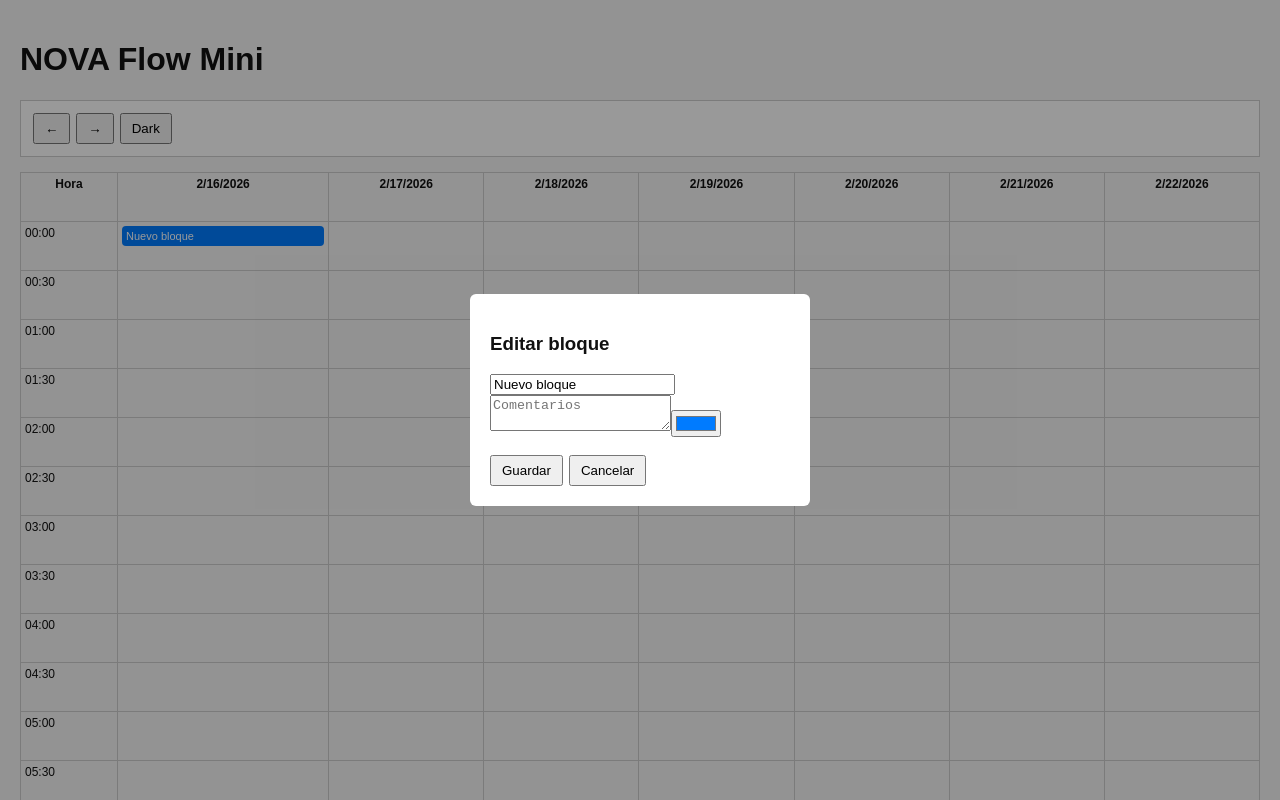
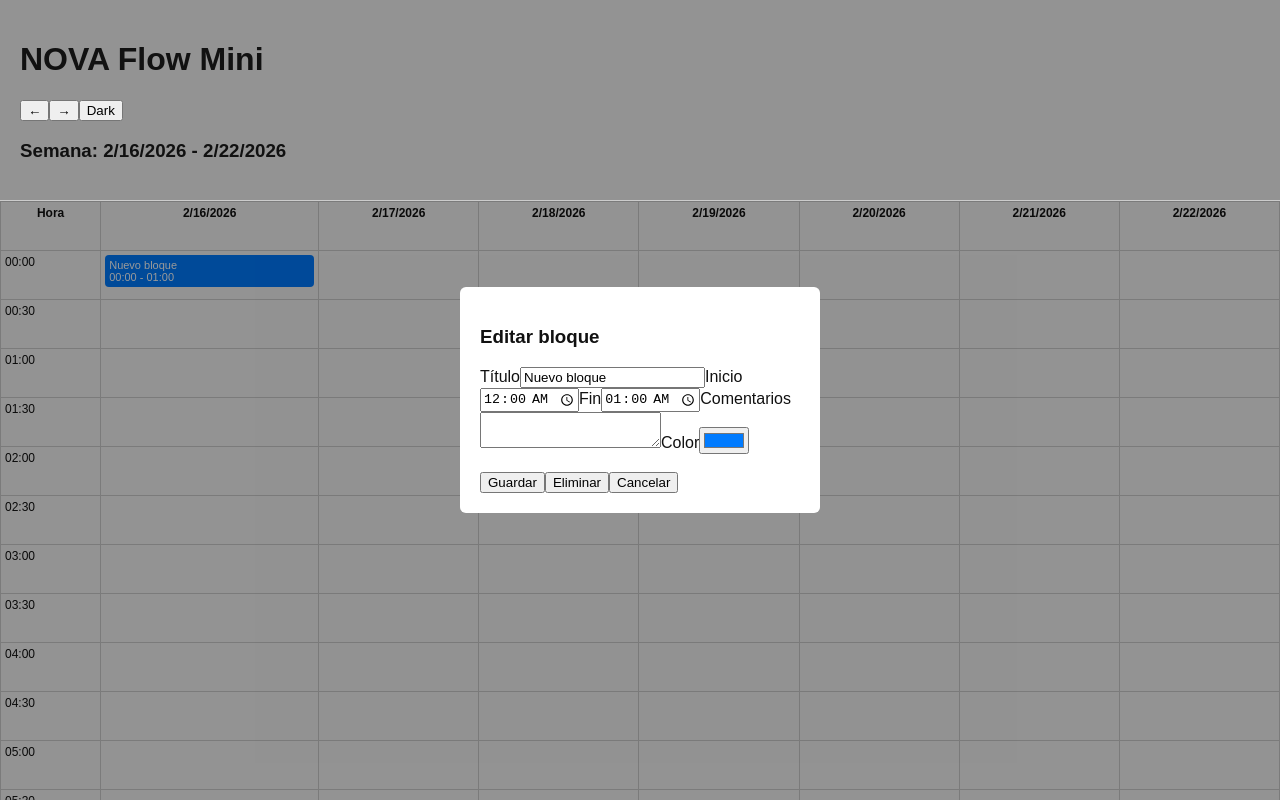
Before and after one commit to carloseradap/PIN-proyecto1, a React (Vite) app: page / in a window 1280 px wide. Both pictures are taken after a click on the element 203 px from the left and 245 px from the top of the page. Shown: the top 800 px of the page. Built offline with nearby package versions, Linux system fonts and the light colour scheme.

Commit message:
Update version, sticky block

```diff
--- a/src/App.tsx
+++ b/src/App.tsx
@@ -5,6 +5,10 @@ const SLOT = 30;
 
 const pad = (n: number) => n.toString().padStart(2, "0");
 const minToHHMM = (m: number) => `${pad(Math.floor(m / 60))}:${pad(m % 60)}`;
+const hhmmToMin = (t: string) => {
+  const [h, m] = t.split(":").map(Number);
+  return h * 60 + m;
+};
 
 function startOfWeek(d: Date, mode: "monday" | "sunday") {
   const date = new Date(d);
@@ -67,11 +71,21 @@ export default function App() {
     setEditing(null);
   };
 
+  const deleteBlock = (id: string) => {
+    setBlocks(prev => prev.filter(b => b.id !== id));
+    setEditing(null);
+  };
+
   const moveBlock = (id: string, day: number, start: number) => {
     setBlocks(prev =>
       prev.map(b =>
         b.id === id
-          ? { ...b, days: [day], startMin: start, endMin: start + (b.endMin - b.startMin) }
+          ? {
+              ...b,
+              days: [day],
+              startMin: start,
+              endMin: start + (b.endMin - b.startMin)
+            }
           : b
       )
     );
@@ -82,6 +96,8 @@ export default function App() {
 
   return (
     <div>
+      {/* HEADER FIJO */}
+      <div className="app-header">
         <h1>NOVA Flow Mini</h1>
 
         <div className="panel">
@@ -90,6 +106,12 @@ export default function App() {
           <button onClick={() => setDarkMode(d => !d)}>
             {darkMode ? "Light" : "Dark"}
           </button>
+        </div>
+
+        <h3>
+          Semana: {base.toLocaleDateString()} -{" "}
+          {days[6].toLocaleDateString()}
+        </h3>
       </div>
 
       <table>
@@ -127,6 +149,8 @@ export default function App() {
                         style={{ background: block.color }}
                       >
                         {block.title}
+                        <br />
+                        {minToHHMM(block.startMin)} - {minToHHMM(block.endMin)}
                       </div>
                     )}
                   </td>
@@ -137,23 +161,53 @@ export default function App() {
         </tbody>
       </table>
 
+      {/* MODAL EDICIÓN */}
       {editing && (
         <div className="modal">
           <div className="modal-content">
             <h3>Editar bloque</h3>
+
+            <label>Título</label>
             <input
               value={editing.title}
               onChange={e =>
                 setEditing({ ...editing, title: e.target.value })
               }
             />
+
+            <label>Inicio</label>
+            <input
+              type="time"
+              value={minToHHMM(editing.startMin)}
+              onChange={e =>
+                setEditing({
+                  ...editing,
+                  startMin: hhmmToMin(e.target.value)
+                })
+              }
+            />
+
+            <label>Fin</label>
+            <input
+              type="time"
+              value={minToHHMM(editing.endMin)}
+              onChange={e =>
+                setEditing({
+                  ...editing,
+                  endMin: hhmmToMin(e.target.value)
+                })
+              }
+            />
+
+            <label>Comentarios</label>
             <textarea
-              placeholder="Comentarios"
               value={editing.notes}
               onChange={e =>
                 setEditing({ ...editing, notes: e.target.value })
               }
             />
+
+            <label>Color</label>
             <input
               type="color"
               value={editing.color}
@@ -161,9 +215,16 @@ export default function App() {
                 setEditing({ ...editing, color: e.target.value })
               }
             />
+
             <br /><br />
+
             <button onClick={saveBlock}>Guardar</button>
-            <button onClick={() => setEditing(null)}>Cancelar</button>
+            <button onClick={() => deleteBlock(editing.id)}>
+              Eliminar
+            </button>
+            <button onClick={() => setEditing(null)}>
+              Cancelar
+            </button>
           </div>
         </div>
       )}
--- a/src/index.css
+++ b/src/index.css
@@ -1,10 +1,9 @@
 body {
   font-family: Arial, sans-serif;
   margin: 0;
-  padding: 20px;
+  padding: 0;
   background: #f4f4f4;
   color: #111;
-  transition: background 0.2s ease, color 0.2s ease;
 }
 
 body.dark {
@@ -12,22 +11,22 @@ body.dark {
   color: #f0f0f0;
 }
 
-.panel {
-  background: #fff;
-  padding: 12px;
-  margin-bottom: 15px;
-  border: 1px solid #ccc;
+/* HEADER FIJO */
+.app-header {
+  position: sticky;
+  top: 0;
+  z-index: 1000;
+  background: inherit;
+  padding: 20px;
+  border-bottom: 1px solid #ccc;
 }
 
-body.dark .panel {
-  background: #1e1e1e;
+body.dark .app-header {
   border-color: #333;
 }
 
-button {
-  padding: 6px 10px;
-  margin-right: 6px;
-  cursor: pointer;
+.panel {
+  margin-top: 10px;
 }
 
 table {
@@ -68,7 +67,7 @@ body.dark td {
 .modal-content {
   background: white;
   padding: 20px;
-  width: 300px;
+  width: 320px;
   border-radius: 6px;
 }
 
```
Lines whose indentation alone changed are shown as unchanged.
